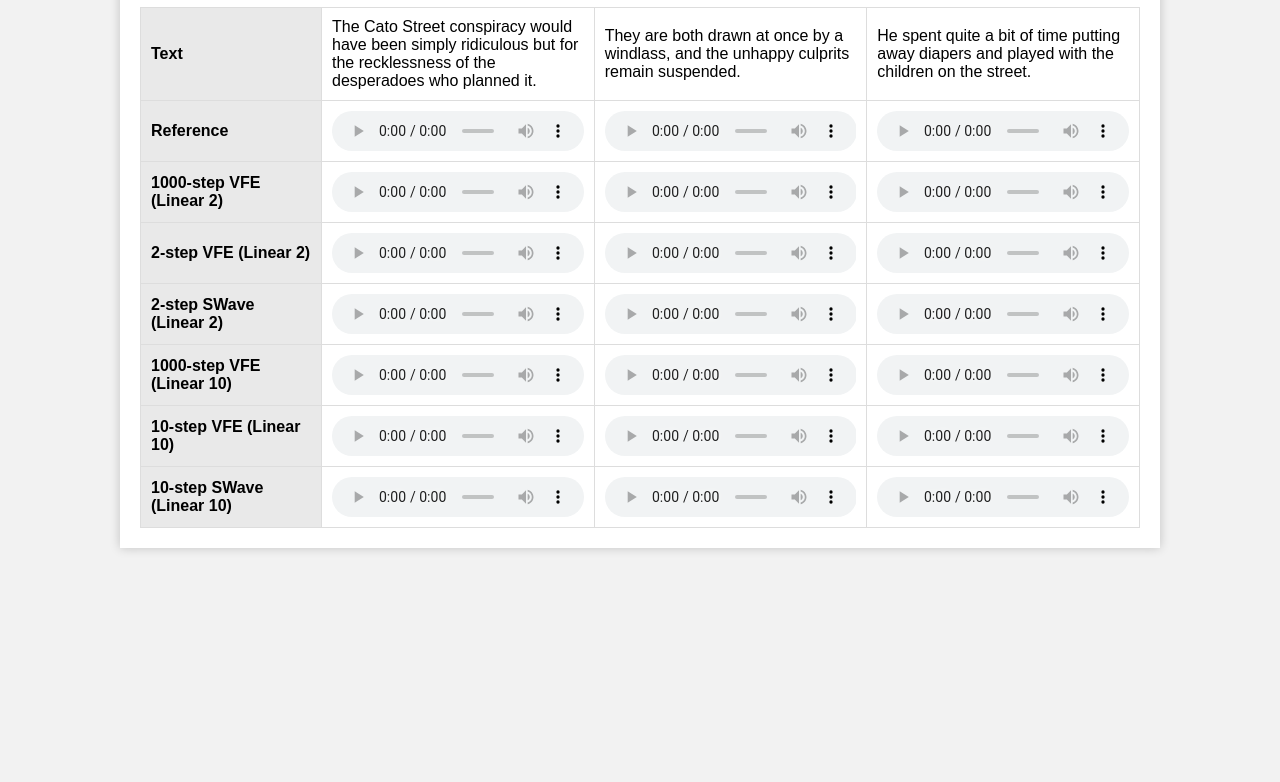
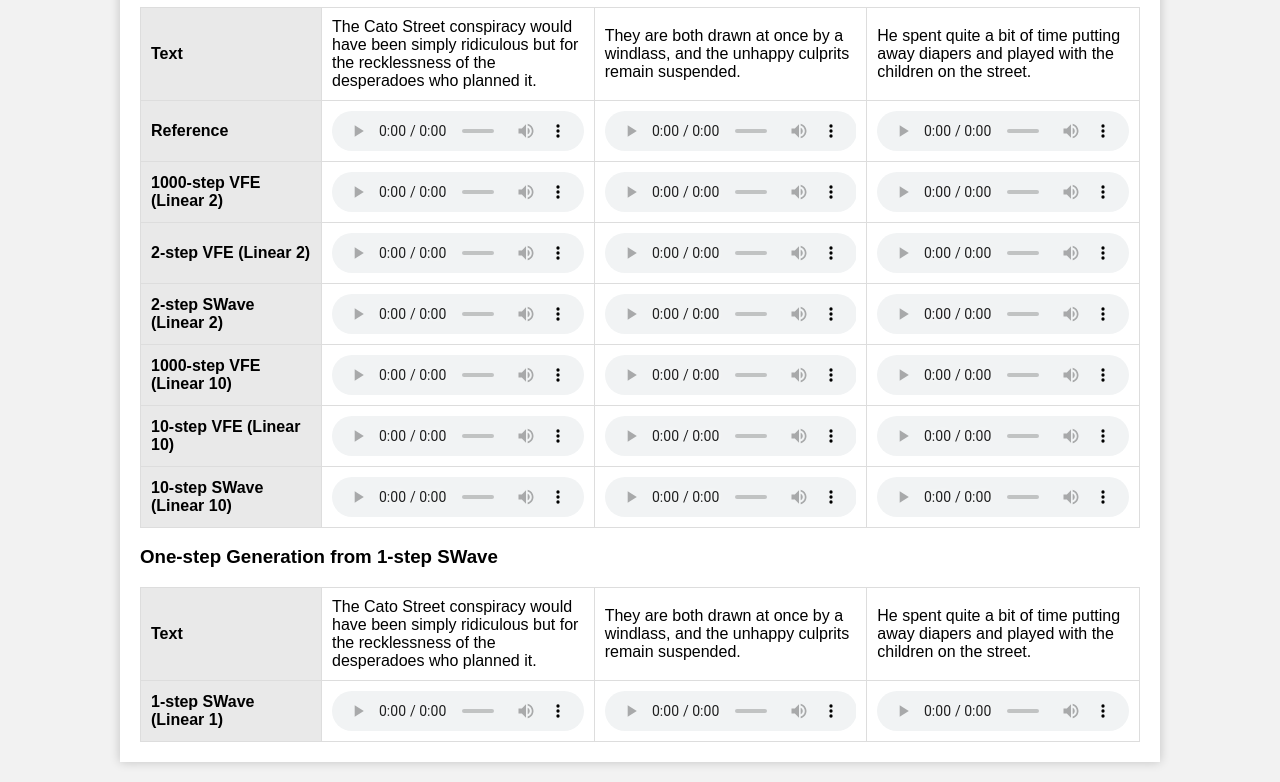
Before and after one commit to swave-demo/swave-demo.github.io, a plain HTML site: page index.html in a window 1280 px wide. Shown: the part 1646-2428 px from the top of the page. Before the commit the page ends 2214 px from the top, so only its background shows below. Drawn offline with Linux system fonts and the light colour scheme.

Commit message:
add one-step generations

```diff
--- a/index.html
+++ b/index.html
@@ -519,10 +519,56 @@
                     <tr></tr>
                 </tbody>
             </table>
-        </div>
+
+            <h3>One-step Generation from 1-step SWave</h3>
+
+            <!-- ... existing content ... -->
+
+            <div class="sample-table">
+                <table>
+                    <!-- Table Header -->
+                    <thead>
+                        <tr>
+                            <th>Text</th>
+                            <td>The Cato Street conspiracy would have been simply ridiculous but for the
+                                recklessness of the desperadoes who planned it.</td>
+                            <td>They are both drawn at once by a windlass, and the unhappy culprits
+                                remain suspended.</td>
+                            <td>He spent quite a bit of time putting away diapers and played with the
+                                children on the street.</td>
+                        </tr>
+                    </thead>
+                    <!-- Table Body -->
+                    <tbody>
+                        <tr>
+                            <td class="row-header">1-step SWave (Linear 1)</td>
+                            <td>
+                                <audio controls>
+                                    <source src="./wavs/sw/audio_10_step10.wav" type="audio/mpeg">
+                                    Your browser does not support the audio element.
+                                </audio>
+                            </td>
+                            <td>
+                                <audio controls>
+                                    <source src="./wavs/sw/audio_46_step10.wav" type="audio/mpeg">
+                                    Your browser does not support the audio element.
+                                </audio>
+                            </td>
+                            <td>
+                                <audio controls>
+                                    <source src="./wavs/sw/audio_84_step10.wav" type="audio/mpeg">
+                                    Your browser does not support the audio element.
+                                </audio>
+                            </td>
+                        </tr>
+
+                        <tr></tr>
+                    </tbody>
+                </table>
+            </div>
 
 
-    </div>
+        </div>
 
 </body>
 
```
Also changed, not shown: 3 other files.
